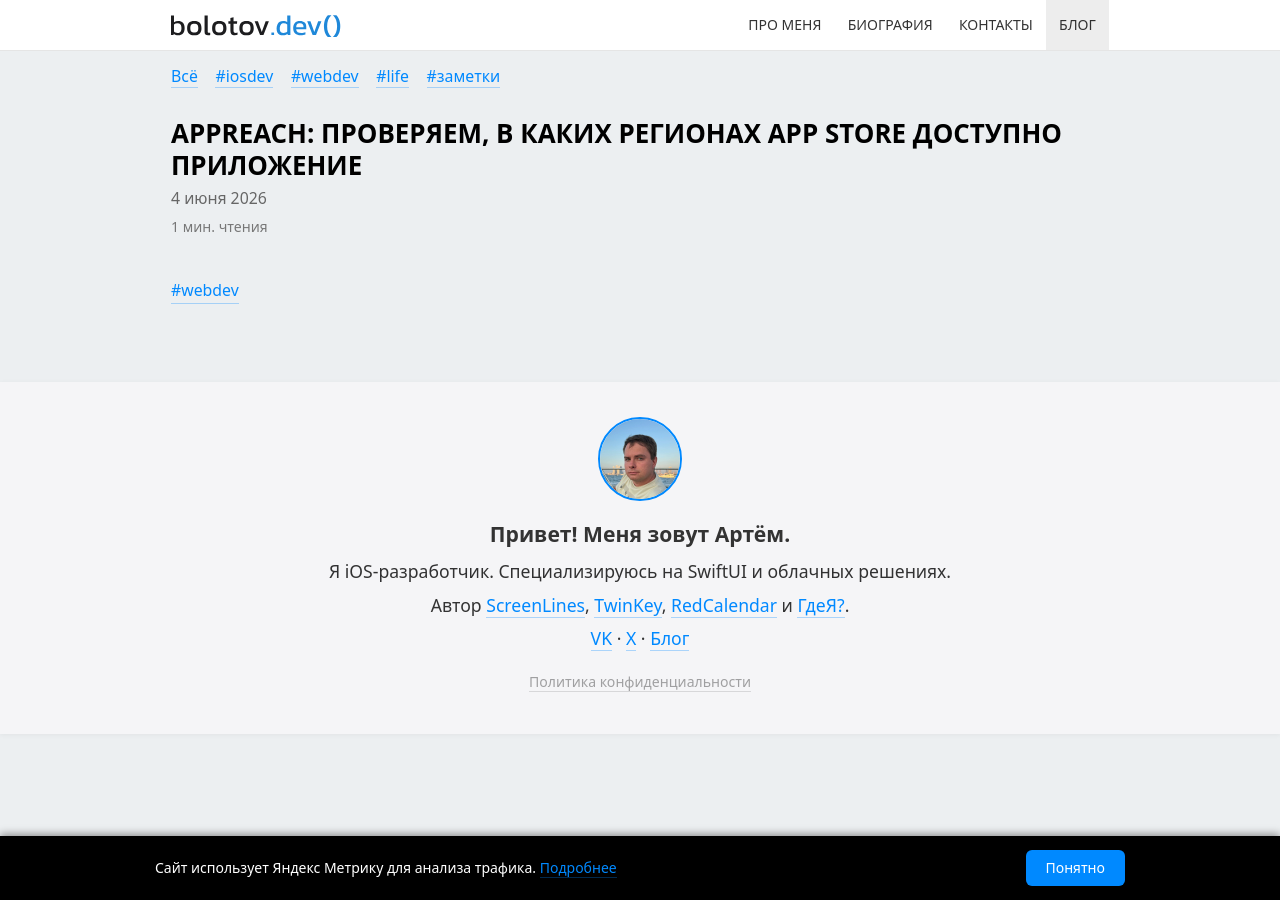
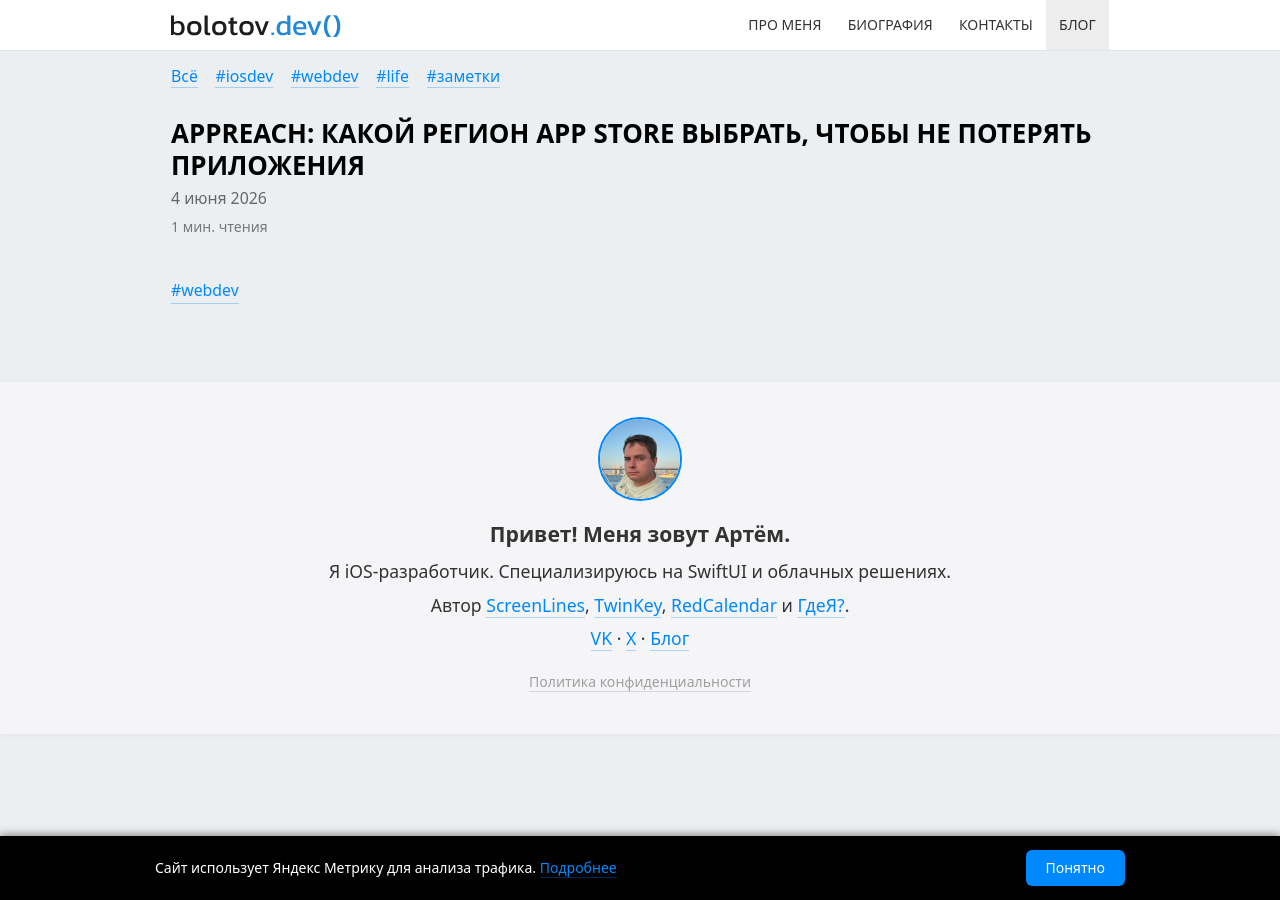
Before and after one commit to artembolotov/artembolotov.github.io, a Jekyll site: the page built from blog/_posts/2026-06-04-appreach.md, in a window 1280 px wide. Built offline with Jekyll 4.4.1, drawn with Linux system fonts in a browser that asks for light colours.

Commit message:
Обновить заголовок черновика appreach.ru

```diff
--- a/blog/_posts/2026-06-04-appreach.md
+++ b/blog/_posts/2026-06-04-appreach.md
@@ -1,5 +1,5 @@
 ---
-title: "AppReach: проверяем, в каких регионах App Store доступно приложение"
+title: "AppReach: какой регион App Store выбрать, чтобы не потерять приложения"
 description: "Сервис appreach.ru показывает, в каких странах App Store доступно приложение — помогает выбрать регион перед сменой, чтобы не потерять нужные приложения."
 tags: [webdev]
 draft: true
```
